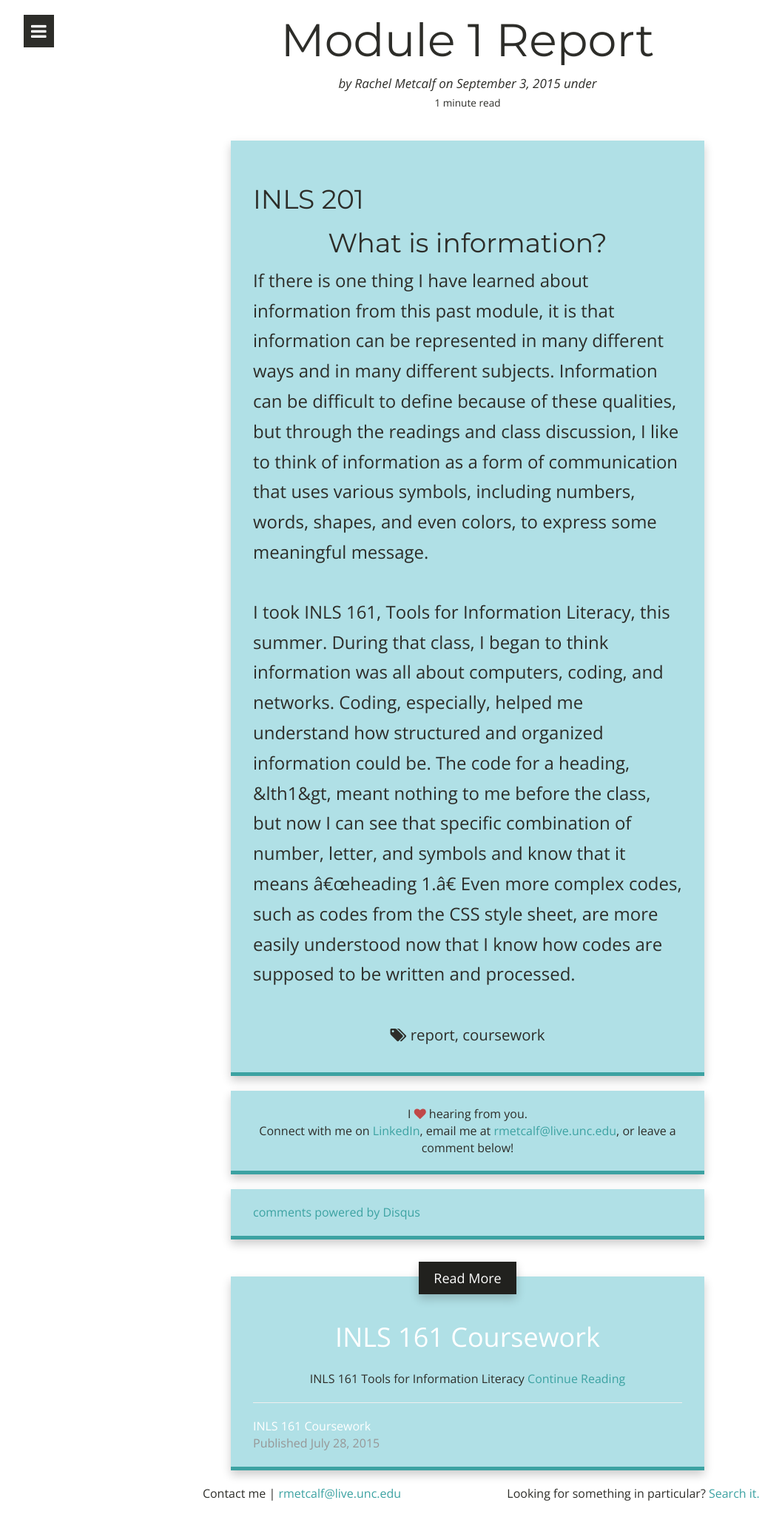
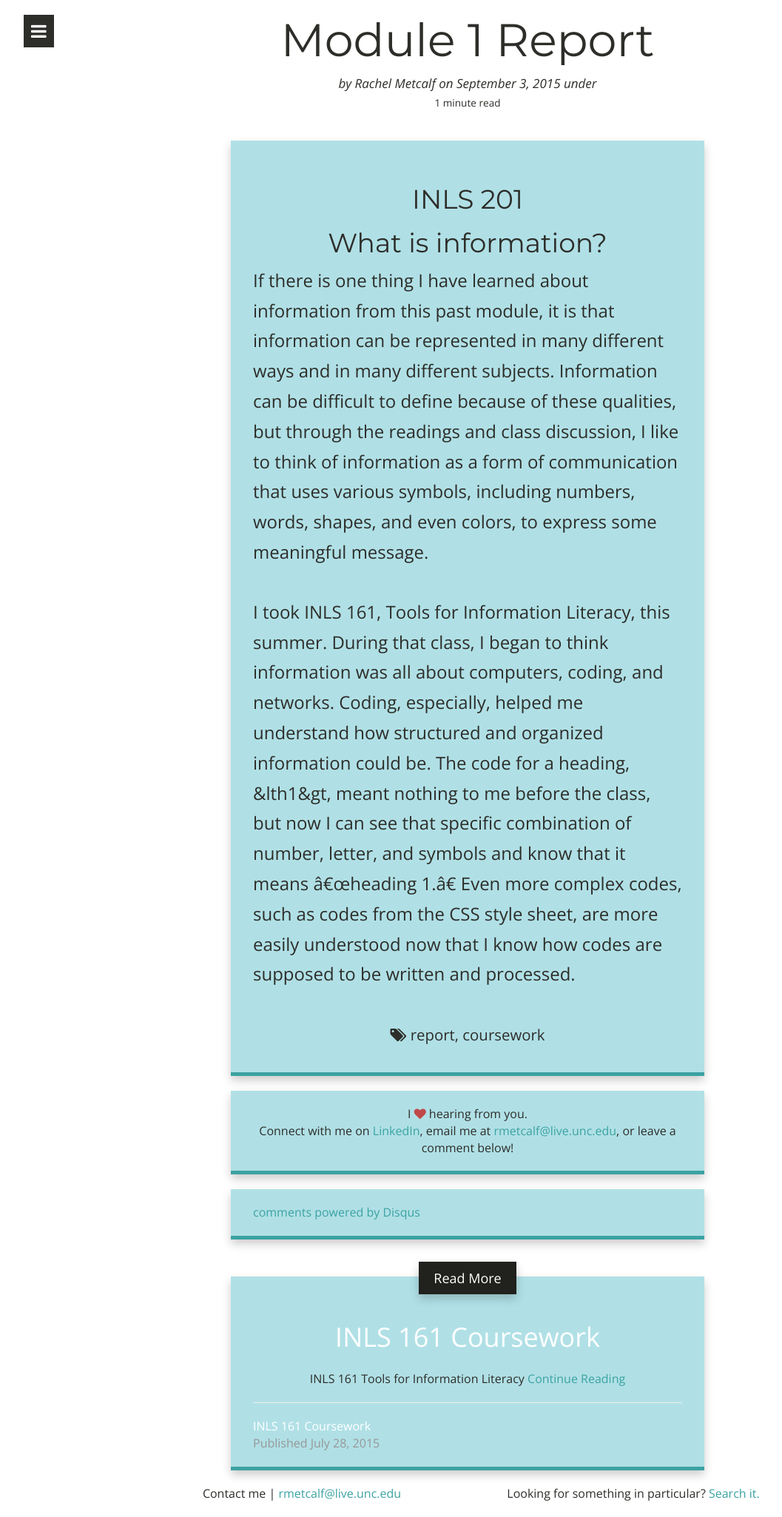
Before and after one commit to rcmetcalf/rcmetcalf.github.io, a Jekyll site: the page built from _posts/2015-09-03-module-1-report.md, in a window 1280 px wide. Shown: the whole page at 74% size, without its empty margins (8-1065 px from the left). Built offline with Jekyll 4.4.1, drawn with Linux system fonts in a browser that asks for light colours; nearby versions of some CDN libraries; Markdown is read by kramdown in place of the engine named in the settings; comment, search, counter and statistics services are not loaded.

```diff
--- a/_posts/2015-09-03-module-1-report.md
+++ b/_posts/2015-09-03-module-1-report.md
@@ -9,7 +9,7 @@ tags:
  - coursework
 
 ---
-# INLS 201
+# <center>INLS 201</center>
 
 ## <center>What is information?</center>
 If there is one thing I have learned about information from this past module, it is that information can be represented in many different ways and in many different subjects. Information can be difficult to define because of these qualities, but through the readings and class discussion, I like to think of information as a form of communication that uses various symbols, including numbers, words, shapes, and even colors, to express some meaningful message.
```
